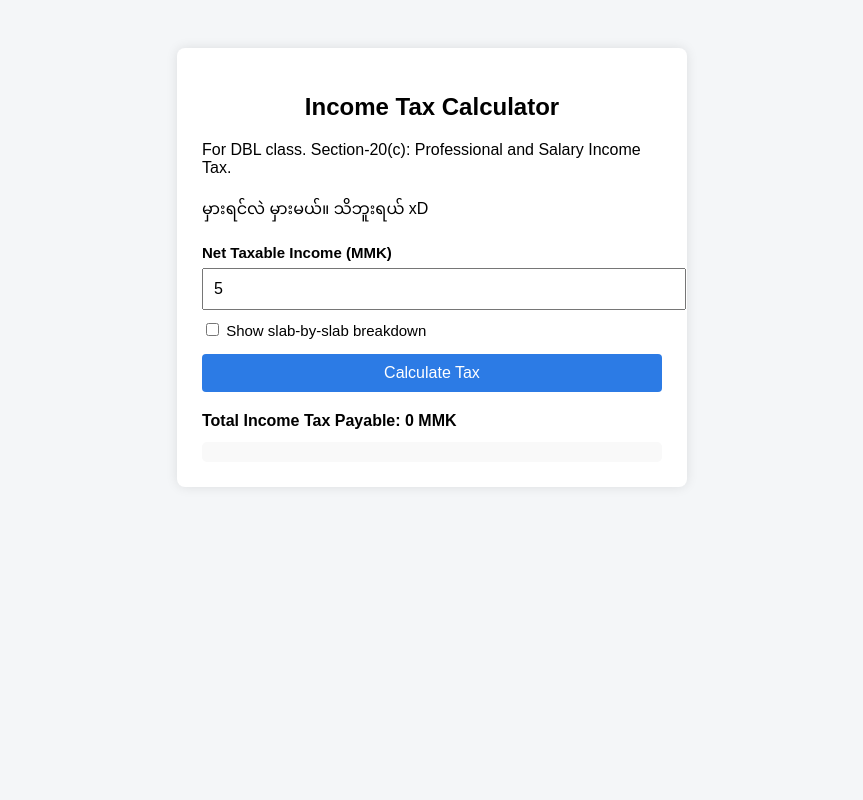
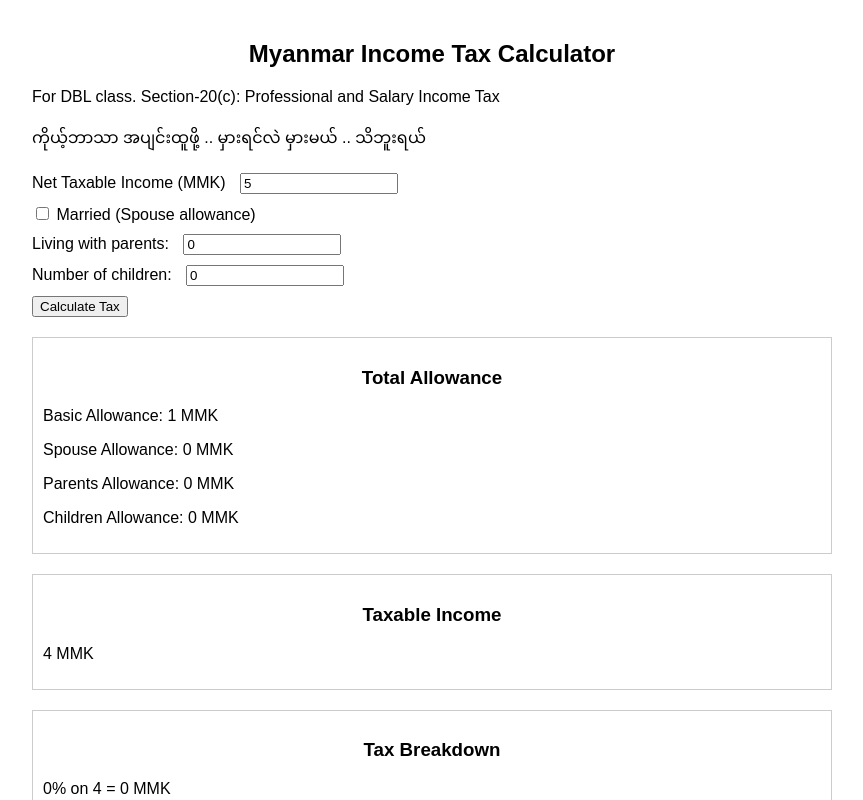
Before and after one commit to htoowunnakoko/dbl, a plain HTML site: page index.html in a window 1280 px wide. Both pictures are taken after typing "5" into the empty fields and a click on the button "Calculate Tax". Shown: the top 800 px of the page, without its empty margins (208-1071 px from the left). Drawn offline with Linux system fonts and the light colour scheme.

Commit message:
Update index.html

```diff
--- a/index.html
+++ b/index.html
@@ -2,154 +2,163 @@
 <html lang="en">
 <head>
   <meta charset="UTF-8">
-  <title>Income Tax Calculator</title>
+  <meta name="viewport" content="width=device-width, initial-scale=1.0">
+  <title>Myanmar Income Tax Calculator</title>
   <style>
     body {
       font-family: Arial, sans-serif;
-      background: #f4f6f8;
-      padding: 40px;
+      max-width: 800px;
+      margin: auto;
+      padding: 20px;
     }
-    .box {
-      max-width: 460px;
-      margin: auto;
-      background: #ffffff;
-      padding: 25px;
-      border-radius: 8px;
-      box-shadow: 0 0 12px rgba(0,0,0,0.1);
-    }
-    h2 {
+    h2, h3 {
       text-align: center;
     }
-    .info {
-      font-size: 14px;
-      color: #555;
-      margin-bottom: 15px;
-      text-align: center;
+    .input-group {
+      margin: 10px 0;
+    }
+    label {
+      margin-right: 10px;
     }
     input[type="number"] {
-      width: 100%;
+      width: 150px;
+    }
+    #totalAllowance, #taxableIncome, #taxBreakdown, #totalTax {
+      margin-top: 20px;
       padding: 10px;
-      margin-top: 6px;
-      font-size: 16px;
+      border: 1px solid #ccc;
     }
-    label {
-      font-size: 15px;
-    }
-    button {
-      width: 100%;
-      padding: 10px;
-      margin-top: 15px;
-      font-size: 16px;
-      background: #2c7be5;
-      color: white;
-      border: none;
-      cursor: pointer;
-      border-radius: 4px;
-    }
-    button:hover {
-      background: #1a68d1;
-    }
-    .result {
-      margin-top: 20px;
-      font-weight: bold;
-      font-size: 16px;
-    }
-    .breakdown {
-      margin-top: 12px;
-      font-size: 14px;
-      background: #f9f9f9;
-      padding: 10px;
-      border-radius: 5px;
+    .hidden {
+      display: none;
     }
   </style>
 </head>
 <body>
 
-<div class="box">
-  <h2>Income Tax Calculator</h2>
-<p>
-  For DBL class. Section-20(c): Professional and Salary Income Tax.
-</p>
-<p>
-မှားရင်လဲ မှားမယ်။ သိဘူးရယ် xD
-</p>
+  <h2>Myanmar Income Tax Calculator</h2>
+  <p>For DBL class. Section-20(c): Professional and Salary Income Tax</p>
+	<p>ကိုယ့်ဘာသာ အပျင်းထူဖို့ .. မှားရင်လဲ မှားမယ် .. သိဘူးရယ်</p>
 
+  <div class="input-group">
+    <label>Net Taxable Income (MMK)</label>
+    <input type="number" id="netIncome" placeholder="Enter your net income">
+  </div>
 
-  <label><b>Net Taxable Income (MMK)</b></label>
-  <input type="number" id="income" placeholder="e.g. 510500000">
+  <div class="input-group">
+    <input type="checkbox" id="married">
+    <label for="married">Married (Spouse allowance)</label>
+  </div>
 
-  <label style="display:block; margin-top:10px;">
-    <input type="checkbox" id="showBreakdown">
-    Show slab-by-slab breakdown
-  </label>
+  <div class="input-group">
+    <label>Living with parents:</label>
+    <input type="number" id="parents" min="0" value="0">
+  </div>
+
+  <div class="input-group">
+    <label>Number of children:</label>
+    <input type="number" id="children" min="0" value="0">
+  </div>
 
   <button onclick="calculateTax()">Calculate Tax</button>
 
-  <div class="result" id="result"></div>
-  <div class="breakdown" id="breakdown"></div>
-</div>
+  <!-- Total Allowance section -->
+  <div id="totalAllowance" class="hidden">
+    <h3>Total Allowance</h3>
+    <p id="basicAllowanceDisplay"></p>
+    <p id="spouseAllowanceDisplay"></p>
+    <p id="parentsAllowanceDisplay"></p>
+    <p id="childrenAllowanceDisplay"></p>
+  </div>
 
-<script>
-function calculateTax() {
-  let income = Number(document.getElementById("income").value);
-  let tax = 0;
-  let breakdownLines = [];
+  <!-- Taxable Income section -->
+  <div id="taxableIncome" class="hidden">
+    <h3>Taxable Income</h3>
+    <p id="taxableIncomeDisplay"></p>
+  </div>
 
+  <!-- Tax Breakdown section -->
+  <div id="taxBreakdown" class="hidden">
+    <h3>Tax Breakdown</h3>
+    <p id="taxBreakdownDisplay"></p>
+  </div>
 
-  function addLine(label, amount, rate, taxAmount) {
-  breakdownLines.push(
-    `${label}: ${amount.toLocaleString()} × ${rate}% = ${taxAmount.toLocaleString()} MMK`
-  );
-}
+  <!-- Total Tax section -->
+  <div id="totalTax" class="hidden">
+    <h3>Total Tax</h3>
+    <p id="totalTaxDisplay"></p>
+  </div>
 
-  if (income > 70000000) {
-    let amt = income - 70000000;
-    let t = amt * 0.25;
-    tax += t;
-    addLine("Above 70,000,000", amt, 25, t);
-    income = 70000000;
-  }
+  <script>
+    function calculateTax() {
+      const netIncome = Number(document.getElementById('netIncome').value);
+      const married = document.getElementById('married').checked;
+      const parents = Number(document.getElementById('parents').value);
+      const children = Number(document.getElementById('children').value);
 
-  if (income > 50000000) {
-    let amt = income - 50000000;
-    let t = amt * 0.20;
-    tax += t;
-    addLine("50,000,001 – 70,000,000", amt, 20, t);
-    income = 50000000;
-  }
+      // Basic Allowance: 20% capped at 10,000,000 MMK
+      let basicAllowance = Math.min(netIncome * 0.2, 10000000);
 
-  if (income > 30000000) {
-    let amt = income - 30000000;
-    let t = amt * 0.15;
-    tax += t;
-    addLine("30,000,001 – 50,000,000", amt, 15, t);
-    income = 30000000;
-  }
+      // Spouse allowance
+      let spouseAllowance = married ? 1000000 : 0;
 
-  if (income > 10000000) {
-    let amt = income - 10000000;
-    let t = amt * 0.10;
-    tax += t;
-    addLine("10,000,001 – 30,000,000", amt, 10, t);
-    income = 10000000;
-  }
+      // Parents allowance
+      let parentsAllowance = parents * 1000000;
 
-  if (income > 2000000) {
-    let amt = income - 2000000;
-    let t = amt * 0.05;
-    tax += t;
-    addLine("2,000,001 – 10,000,000", amt, 5, t);
-  }
+      // Children allowance
+      let childrenAllowance = children * 500000;
 
-  document.getElementById("result").innerHTML =
-    `Total Income Tax Payable: ${tax.toLocaleString()} MMK`;
+      // Total allowance
+      let totalAllowance = basicAllowance + spouseAllowance + parentsAllowance + childrenAllowance;
 
-  document.getElementById("breakdown").innerHTML =
-  document.getElementById("showBreakdown").checked
-    ? "<strong>Tax Breakdown:</strong><br>" + breakdownLines.reverse().join("<br>")
-    : "";
-}
-</script>
+      // Taxable income
+      let taxableIncome = netIncome - totalAllowance;
+      if (taxableIncome < 0) taxableIncome = 0;
+
+      // Display allowances
+      document.getElementById('basicAllowanceDisplay').innerText = `Basic Allowance: ${basicAllowance.toLocaleString()} MMK`;
+      document.getElementById('spouseAllowanceDisplay').innerText = `Spouse Allowance: ${spouseAllowance.toLocaleString()} MMK`;
+      document.getElementById('parentsAllowanceDisplay').innerText = `Parents Allowance: ${parentsAllowance.toLocaleString()} MMK`;
+      document.getElementById('childrenAllowanceDisplay').innerText = `Children Allowance: ${childrenAllowance.toLocaleString()} MMK`;
+      document.getElementById('totalAllowance').classList.remove('hidden');
+
+      // Display taxable income
+      document.getElementById('taxableIncomeDisplay').innerText = taxableIncome.toLocaleString() + " MMK";
+      document.getElementById('taxableIncome').classList.remove('hidden');
+
+      // Myanmar Tax Slabs
+      const slabs = [
+        { max: 2000000, rate: 0 },
+        { max: 10000000, rate: 0.05 },
+        { max: 30000000, rate: 0.10 },
+        { max: 50000000, rate: 0.15 },
+        { max: 70000000, rate: 0.20 },
+        { max: Infinity, rate: 0.25 }
+      ];
+
+      let remainingIncome = taxableIncome;
+      let previousMax = 0;
+      let taxBreakdown = [];
+      let totalTax = 0;
+
+      for (let i = 0; i < slabs.length; i++) {
+        let slabIncome = Math.min(remainingIncome, slabs[i].max - previousMax);
+        if (slabIncome > 0) {
+          let tax = slabIncome * slabs[i].rate;
+          taxBreakdown.push(`${(slabs[i].rate*100).toFixed(0)}% on ${slabIncome.toLocaleString()} = ${tax.toLocaleString()} MMK`);
+          totalTax += tax; // calculate total tax directly
+          remainingIncome -= slabIncome;
+        }
+        previousMax = slabs[i].max;
+      }
+
+      document.getElementById('taxBreakdownDisplay').innerHTML = taxBreakdown.join('<br>');
+      document.getElementById('taxBreakdown').classList.remove('hidden');
+
+      // Display total tax
+      document.getElementById('totalTaxDisplay').innerText = totalTax.toLocaleString() + " MMK";
+      document.getElementById('totalTax').classList.remove('hidden');
+    }
+  </script>
 
 </body>
 </html>
```
